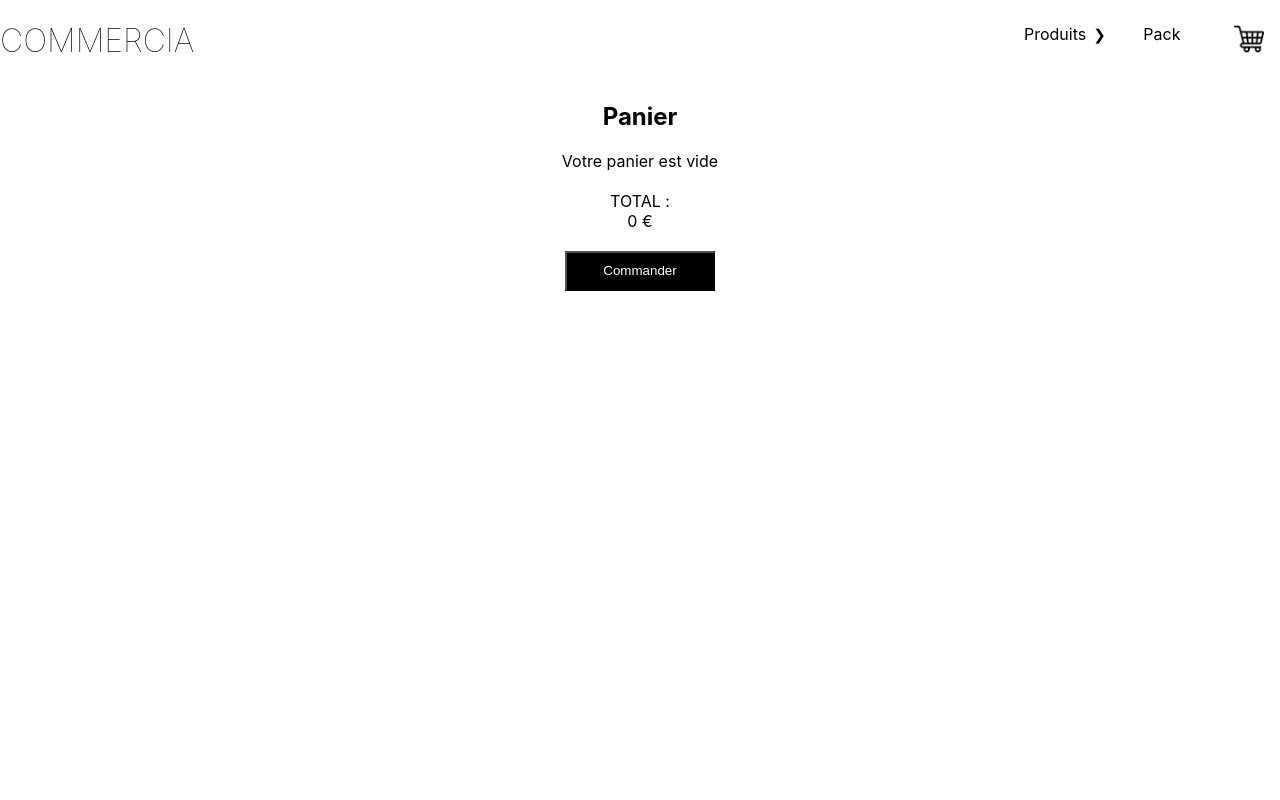
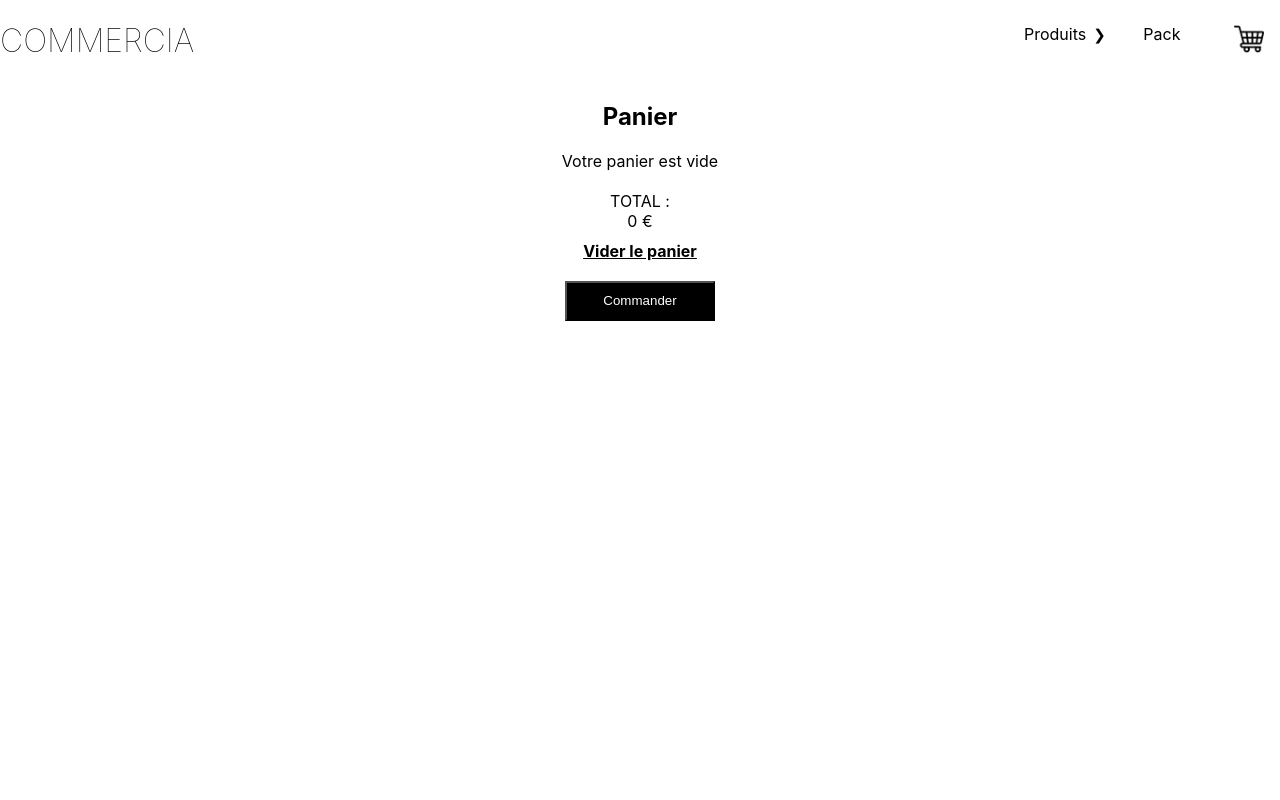
Before and after one commit to GuillaumeDaviid/e-commerce_webSite, a React (Create React App) app in the folder e-commerce/: page /cart in a window 1280 px wide. Shown: the top 800 px of the page. Built offline with nearby package versions, Linux system fonts and the light colour scheme.

Commit message:
cart component: btn clear

```diff
--- a/e-commerce/src/components/Cart.tsx
+++ b/e-commerce/src/components/Cart.tsx
@@ -33,6 +33,8 @@ function Cart () {
                     <p>TOTAL :</p>
                     <p>{price} €</p>
                 </div>
+
+                <p className='Cart_btn-clear'>Vider le panier</p>
                 <button className='Cart_content-btn' data-testid="btnCommand">Commander</button>
             </div>
         </div>
--- a/e-commerce/src/styles/Cart.scss
+++ b/e-commerce/src/styles/Cart.scss
@@ -38,6 +38,13 @@
         }
     }
 
+    &_btn-clear {
+        cursor: pointer;
+        text-decoration: underline;
+        font-weight: bold;
+        margin-top: 10px;
+    }
+
     &_button {
         cursor: pointer;
         background-color: white;
```
